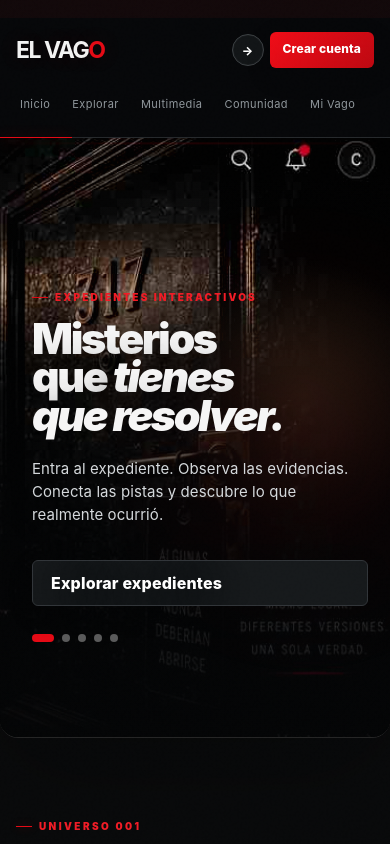
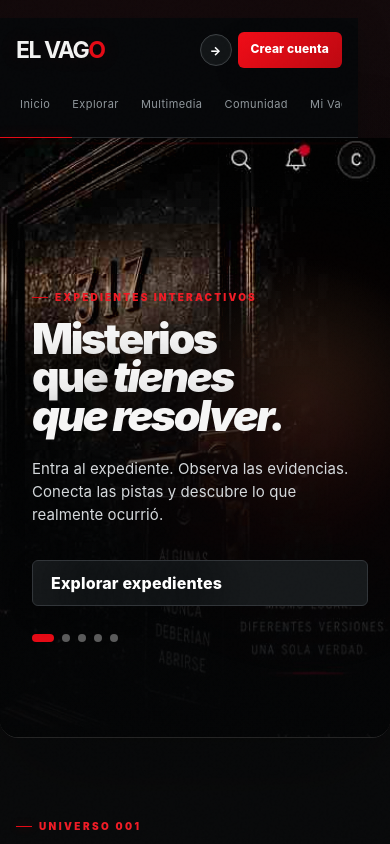
Before and after one commit to cesarrosa610-collab/el-vago, a Next.js app: page / in a window 390 px wide. Shown: the top 844 px of the page. Built offline with nearby package versions, Linux system fonts and the light colour scheme; no server answers; the database is empty.

Commit message:
fix: improve mobile nav scrolling and safe area

```diff
--- a/src/app/mobile-nav-fix.css
+++ b/src/app/mobile-nav-fix.css
@@ -1,22 +1,39 @@
-/* EL VAGO — Mobile navigation accessibility fix */
+/* EL VAGO — Mobile navigation accessibility + scroll fix */
 @media (max-width: 760px){
   .globalNav{
     position:sticky;
     top:0;
     z-index:1000;
+    width:100%;
     background:rgba(7,8,9,.96);
     backdrop-filter:blur(18px);
     -webkit-backdrop-filter:blur(18px);
     box-shadow:0 10px 28px rgba(0,0,0,.28);
+    padding-top:max(12px, env(safe-area-inset-top));
   }
 
   .globalNav .navCenter{
+    min-width:0;
+    max-width:100%;
+    overflow-x:auto;
+    overflow-y:hidden;
     scrollbar-width:none;
     -webkit-overflow-scrolling:touch;
+    overscroll-behavior-x:contain;
+    touch-action:pan-x;
   }
 
   .globalNav .navCenter::-webkit-scrollbar{
     display:none;
+  }
+
+  .globalNav .navLink{
+    flex:0 0 auto;
+  }
+
+  .homePage .homeHeroActions,
+  .homePage .featuredCase{
+    scroll-margin-top:110px;
   }
 }
 
```
